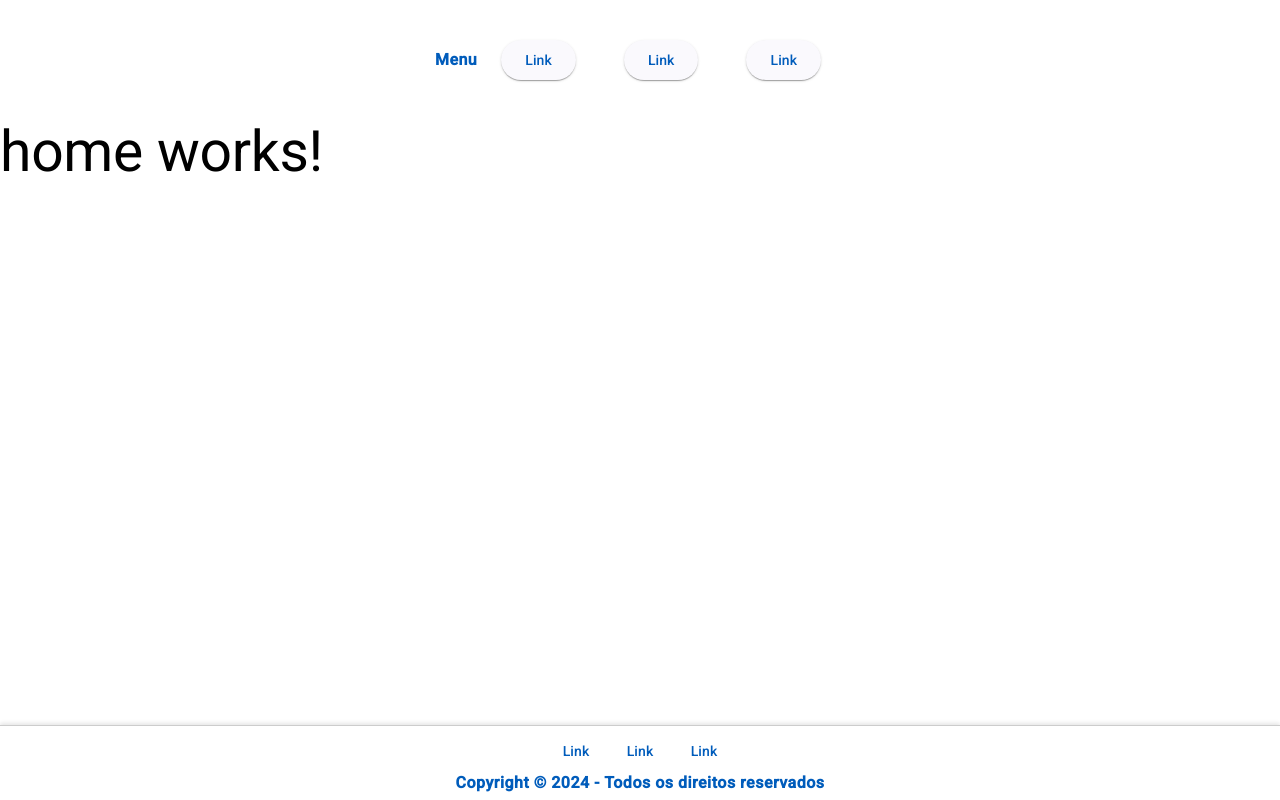
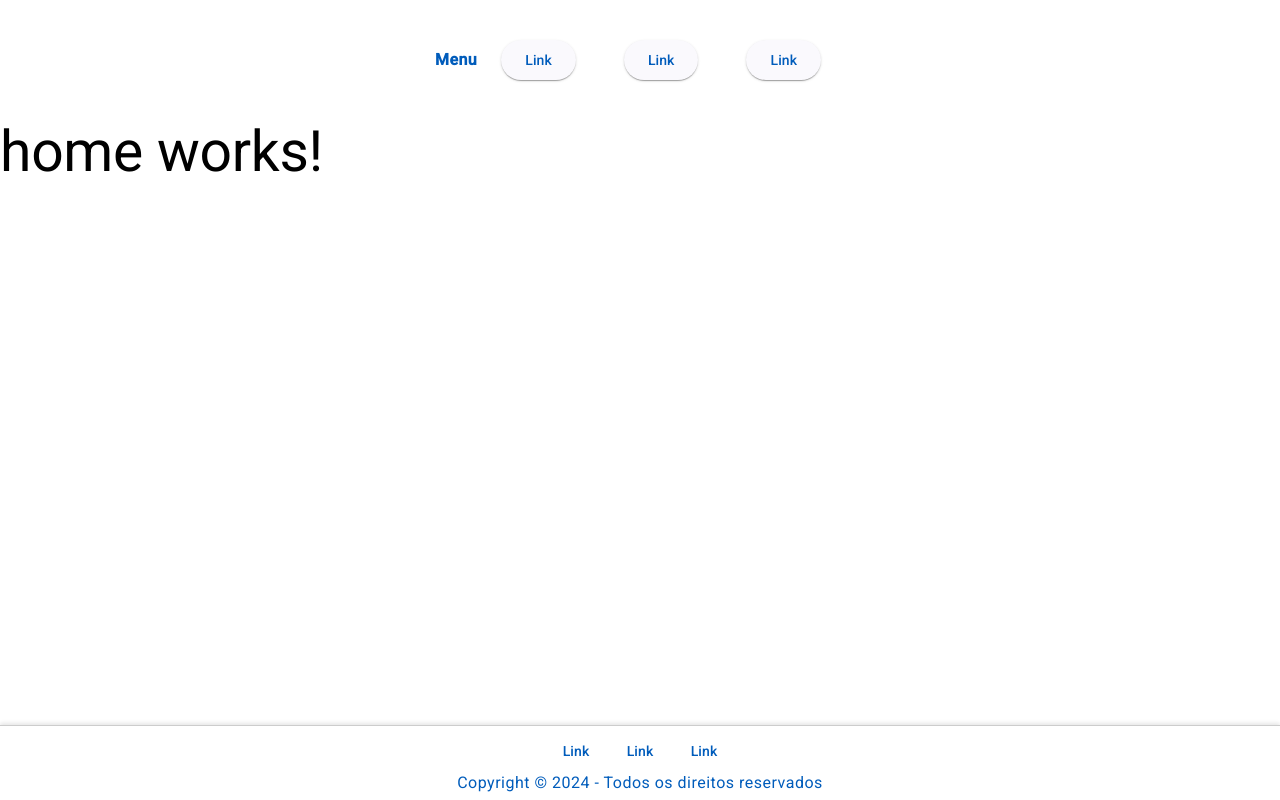
Before and after one commit to nivaldoalves/estudo-angular, an Angular app: page / in a window 1280 px wide. Built offline with nearby package versions, Linux system fonts and the light colour scheme.

Commit message:
ajust css footer

```diff
--- a/src/app/components/footer/footer.component.scss
+++ b/src/app/components/footer/footer.component.scss
@@ -4,7 +4,6 @@
   width: 100%;
   text-align: center;
   color: #005cbb;
-  font-weight: bold;
   font-size: 16px;
   padding: 0px;
   border-top: 1px solid #ccc;
@@ -19,7 +18,6 @@
 
 .footer-links {
   display: flex;
-  // flex-wrap: wrap;
   justify-content: center;
 }
 
```
